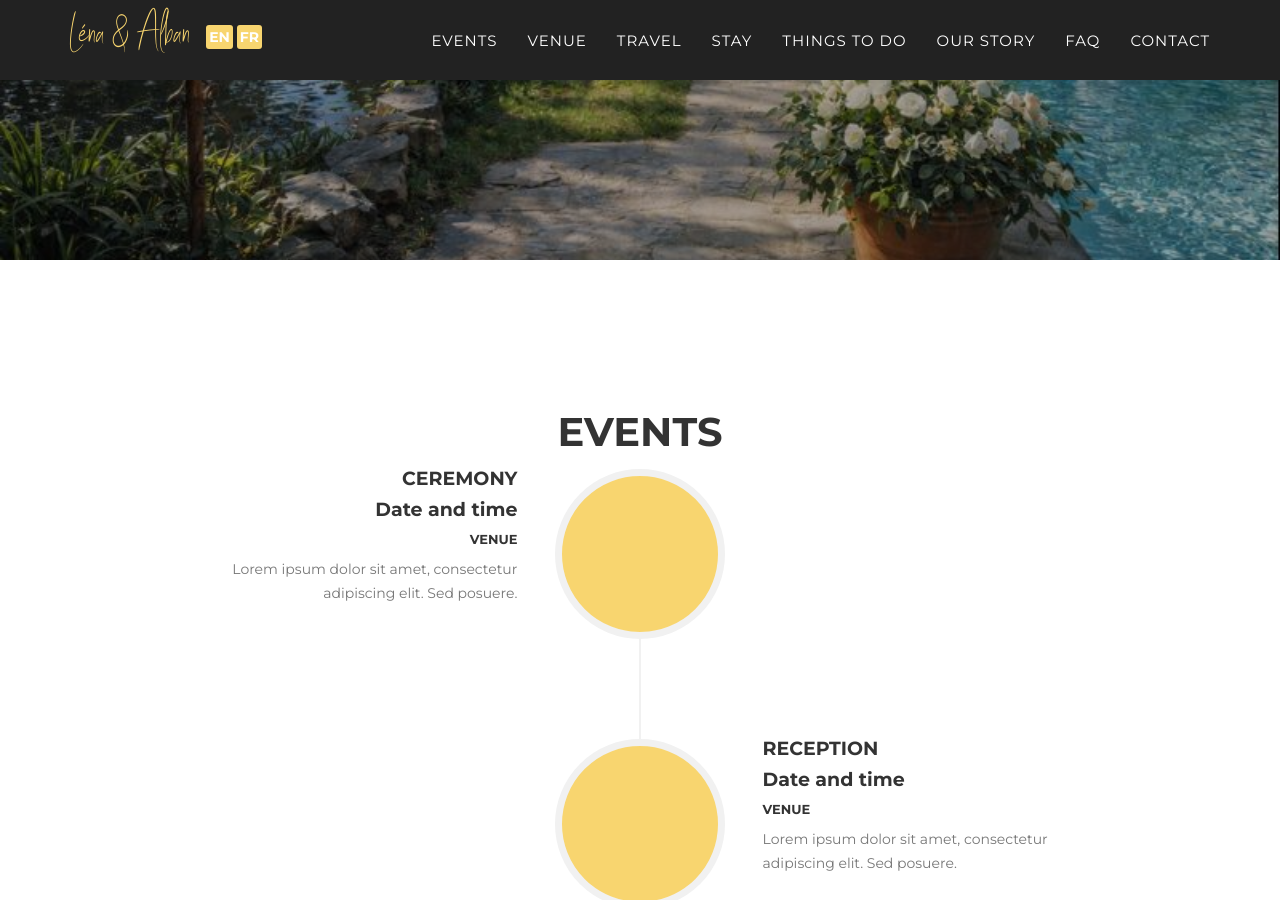
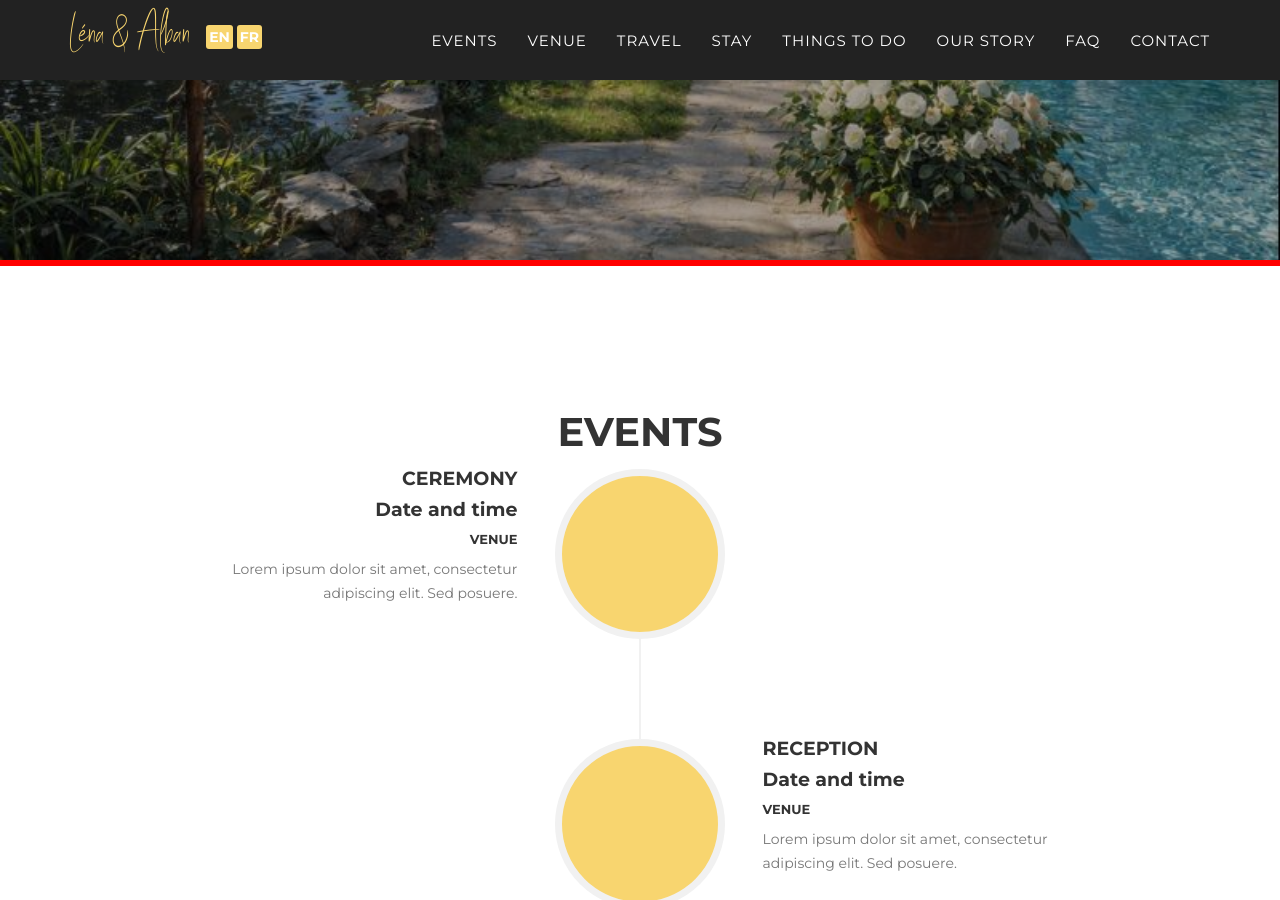
Before and after one commit to LenaAlban/lena-alban-wedding, a Jekyll site: the page built from index.html, in a window 1280 px wide and 900 px high, scrolled down 640 px. Built offline with Jekyll 4.4.1, drawn with Linux system fonts in a browser that asks for light colours; some web fonts are replaced.

Commit message:
Update agency.css

```diff
--- a/_includes/css/agency.css
+++ b/_includes/css/agency.css
@@ -1011,3 +1011,7 @@ header .intro-text p {
   font-size: 20px;
   line-height: 1.5;
 }
+/* TEST - A SUPPRIMER APRES */
+header {
+  outline: 6px solid red !important;
+}
```
